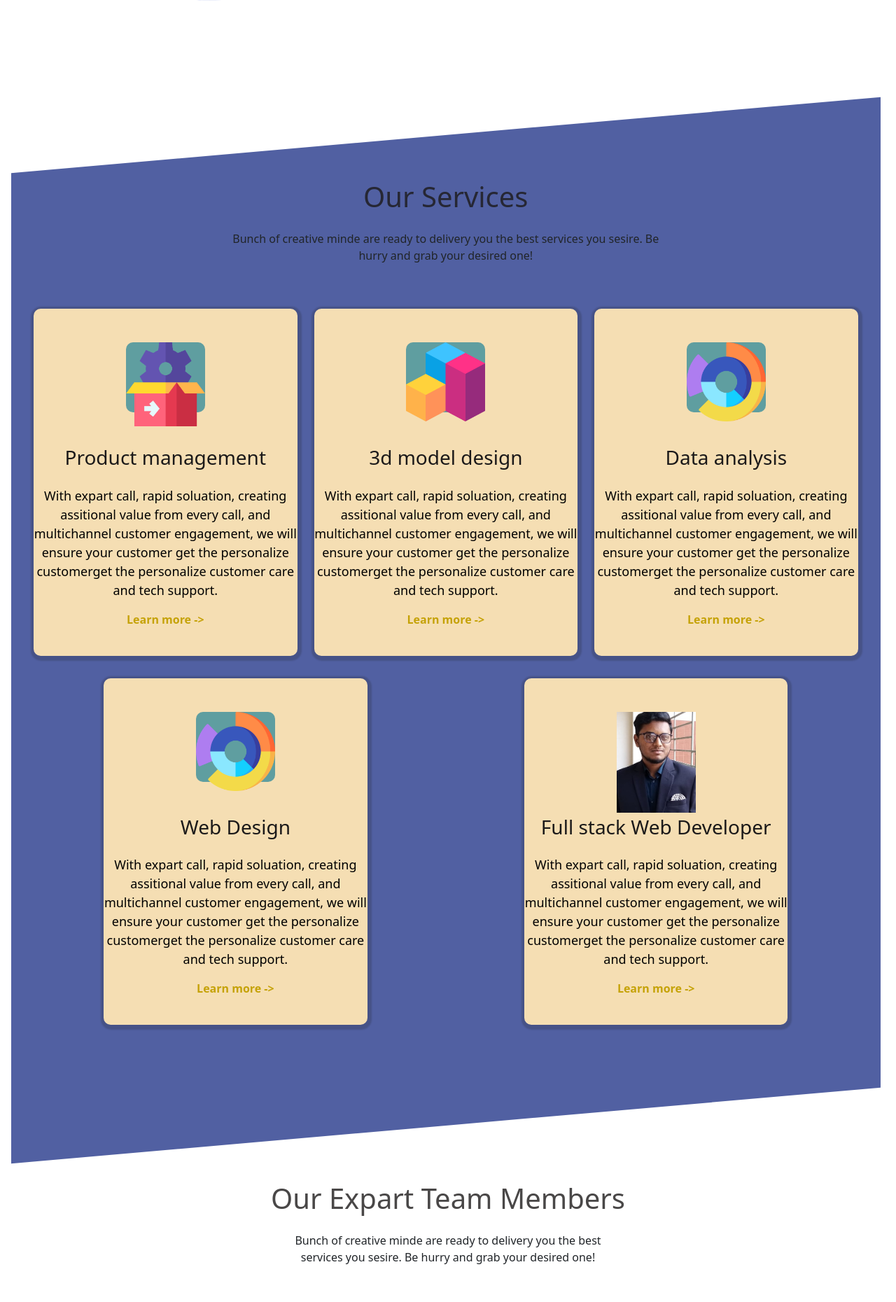
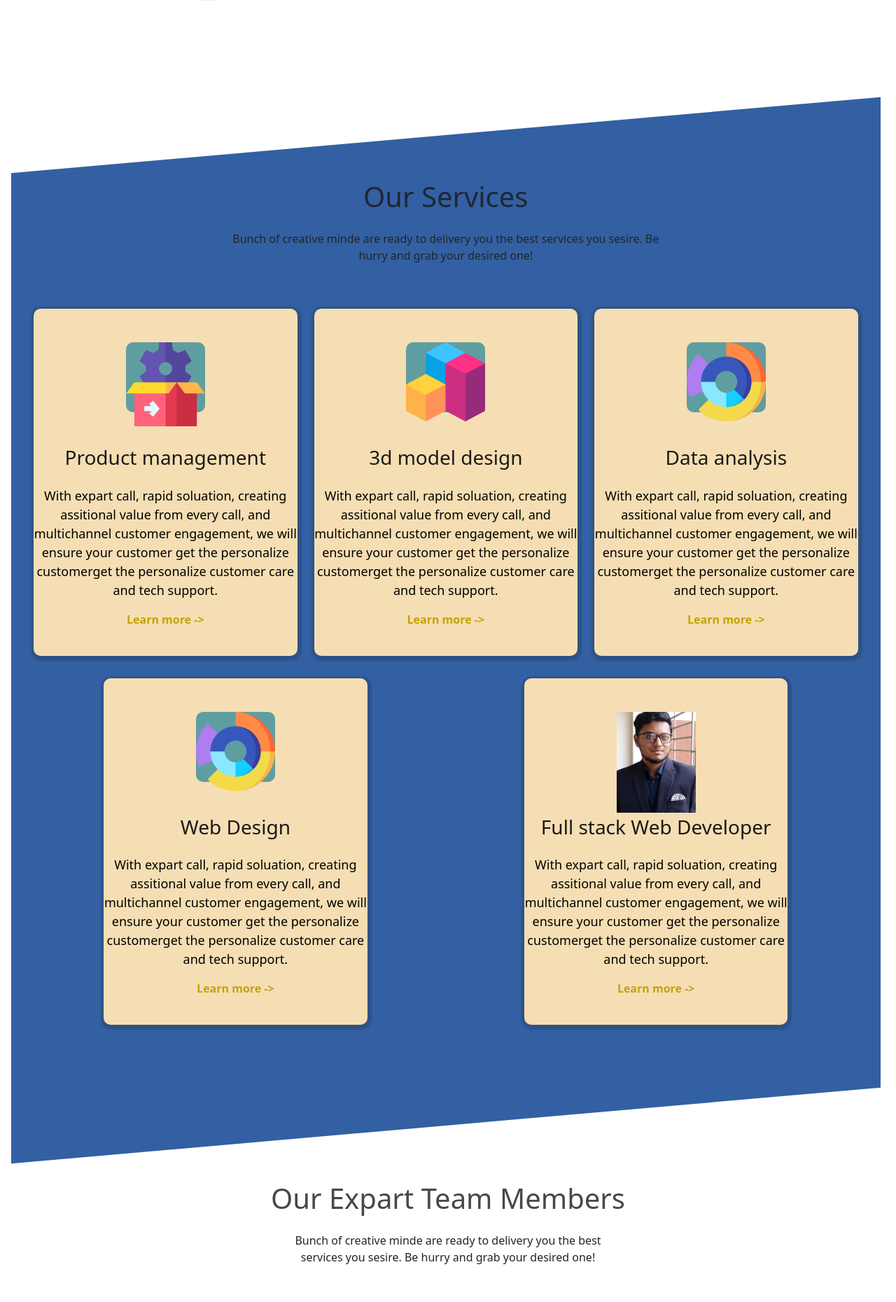
Before and after one commit to fahimgithub1/Vcube, a PHP site: page / in a window 1280 px wide. Shown: the part 934-2794 px from the top of the page at 70% size. Run offline with PHP 8.4, Linux system fonts and the light colour scheme.

Commit message:
Update services.css

```diff
--- a/components/services.css
+++ b/components/services.css
@@ -7,7 +7,7 @@
     margin-bottom: 5rem;
     margin-top: 10rem;
     transform: skewY(-5deg);
-    background-color: rgb(38, 57, 139,.8);
+    background-color: rgb(0, 57, 139,.8);
 }
 .roted{
     transform: skewY(5deg);
```
